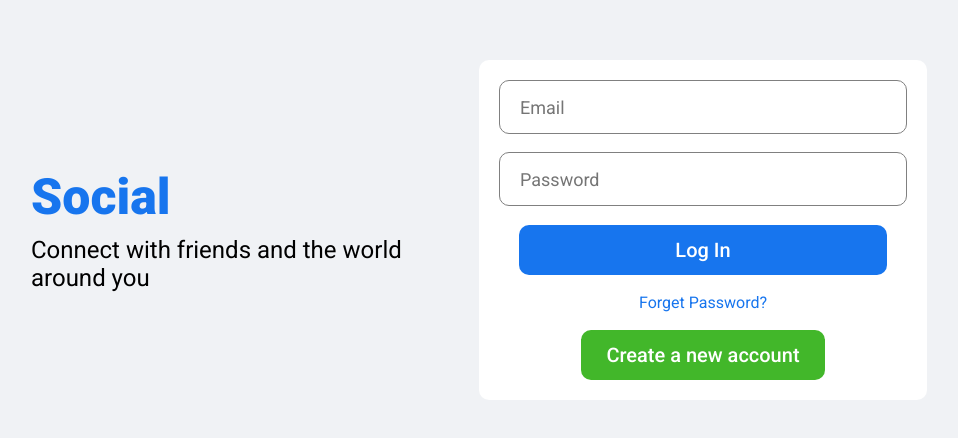
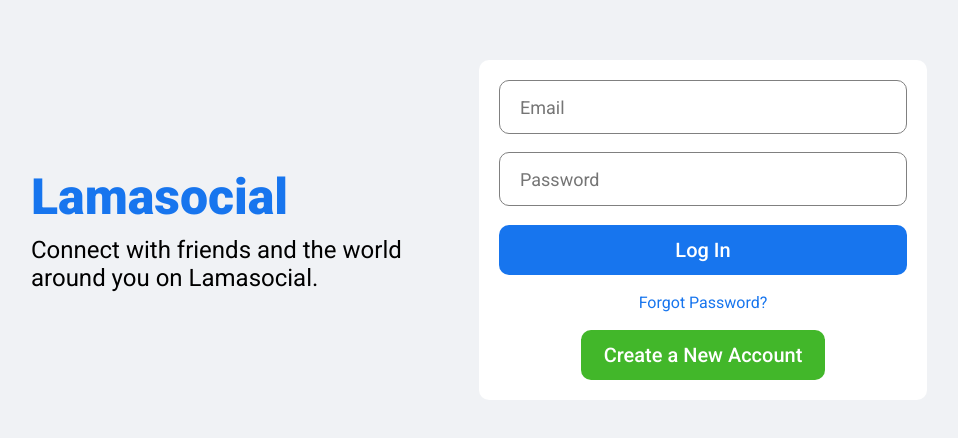
Before and after one commit to Sabbir-Rahman/socialMediaMern, a React (Create React App) app in the folder client/: page /login in a window 1280 px wide. Shown: the part 170-608 px from the top of the page, without its empty margins (161-1119 px from the left). Built offline with nearby package versions, Linux system fonts and the light colour scheme.

Commit message:
login going with context api

```diff
--- /dev/null
+++ b/client/src/apiCalls.js
@@ -0,0 +1,12 @@
+import axios from "axios"
+
+export const loginCall = async (userCredentials, dispatch) => {
+    dispatch({ type: "LOGIN_START" })
+    try {
+        const res = await axios.post("http://localhost:8800/api/v1/auth/login",userCredentials)
+        dispatch({ type: "LOGIN_SUCCESS", payload: res.data})
+    }catch(err){
+        dispatch({ type: "LOGIN_FAILURE", payload: err})
+    }
+
+}
--- a/client/src/context/AuthContext.js
+++ b/client/src/context/AuthContext.js
@@ -3,20 +3,20 @@
 
 const INITIAL_STATE = {
     user: null,
-    isFecthing: false,
+    isFetching: false,
     error: false
 }
 
 export const AuthContext = createContext(INITIAL_STATE)
 
 export const AuthContextProvider = ({children}) => {
-    const [state, dispatch] = useReducer(AuthContext,INITIAL_STATE)
+    const [state, dispatch] = useReducer(AuthReducer,INITIAL_STATE)
 
     return (
         <AuthContext.Provider
             value = {{
                 user: state.user,
-                isFecthing: state.isFecthing,
+                isFetching: state.isFetching,
                 error: state.error,
                 dispatch
             }}
--- a/client/src/context/AuthReducer.js
+++ b/client/src/context/AuthReducer.js
@@ -4,19 +4,19 @@
         case "LOGIN_START":
             return {
                 user: null,
-                isFecthing: false,
+                isFetching: true,
                 error: false
             }
         case "LOGIN_SUCCESS":
             return {
                 user: action.payload,
-                isFecthing: false,
+                isFetching: false,
                 error: false
             }
         case "LOGIN_FAILURE":
             return {
                 user: null,
-                isFecthing: false,
+                isFetching: false,
                 error: action.payload,
             }
         default:
--- a/client/src/pages/login/Login.jsx
+++ b/client/src/pages/login/Login.jsx
@@ -1,26 +1,68 @@
 import React from 'react'
+import { useContext,useRef } from 'react'
 import "./login.css"
+import { loginCall } from '../../apiCalls'
+import {AuthContext} from "../../context/AuthContext"
+import { CircularProgress } from "@material-ui/core";
 
 export default function Login() {
+    const email = useRef()
+    const password = useRef()
+
+    const { user,isFetching,error, dispatch } = useContext(AuthContext)
+
+    console.log(isFetching)
+
+    const handleClick = (e) => {
+        e.preventDefault()
+        loginCall({ email: email.current.value, password:password.current.value}, dispatch)
+    }
+
+    console.log(user)
     return (
         <div className="login">
           <div className="loginWrapper">
             <div className="loginLeft">
-                    <h3 className="loginLogo">Social</h3>
+              <h3 className="loginLogo">Lamasocial</h3>
               <span className="loginDesc">
-                        Connect with friends and the  world around you
+                Connect with friends and the world around you on Lamasocial.
               </span>
             </div>
             <div className="loginRight">
-                    <div className="loginBox">
-                        <input placeholder="Email" className="loginInput"/>
-                        <input placeholder="Password" className="loginInput"/>
-                        <button className="loginButton">Log In</button>
-                        <span className="loginForgot">Forget Password?</span>
-                        <button className="loginRegisterButton">Create a new account</button>
+              <form className="loginBox" onSubmit={handleClick}>
+                <input
+                  placeholder="Email"
+                  type="email"
+                  required
+                  className="loginInput"
+                  ref={email}
+                />
+                <input
+                  placeholder="Password"
+                  type="password"
+                  required
+                  minLength="6"
+                  className="loginInput"
+                  ref={password}
+                />
+                <button className="loginButton" type="submit" disabled={isFetching}>
+                  {isFetching ? (
+                    <CircularProgress color="white" size="20px" />
+                  ) : (
+                    "Log In"
+                  )}
+                </button>
+                <span className="loginForgot">Forgot Password?</span>
+                <button className="loginRegisterButton">
+                  {isFetching ? (
+                    <CircularProgress color="white" size="20px" />
+                  ) : (
+                    "Create a New Account"
+                  )}
+                </button>
+              </form>
             </div>
           </div>
         </div>
-        </div>
-    )
+      );
 }
--- a/client/src/pages/login/login.css
+++ b/client/src/pages/login/login.css
@@ -55,10 +55,8 @@
 }
 
 
-.loginButton {
+.loginButton{
     height: 50px;
-    width: 90%;
-    align-self: center;
     border-radius: 10px;
     border: none;
     background-color: #1775ee;
@@ -68,17 +66,25 @@
     cursor: pointer;
 }
 
-.loginForgot {
+.loginButton:focus{
+  outline: none;
+}
+
+.loginButton:disabled{
+  cursor: not-allowed;
+}
+
+.loginForgot{
     text-align: center;
     color: #1775ee;
 }
 
-.loginRegisterButton {
+.loginRegisterButton{
     width: 60%;
     align-self: center;
     height: 50px;
     border-radius: 10px;
-    border:none;
+    border: none;
     background-color: #42b72a;
     color: white;
     font-size: 20px;
```
Lines whose indentation alone changed are shown as unchanged.
